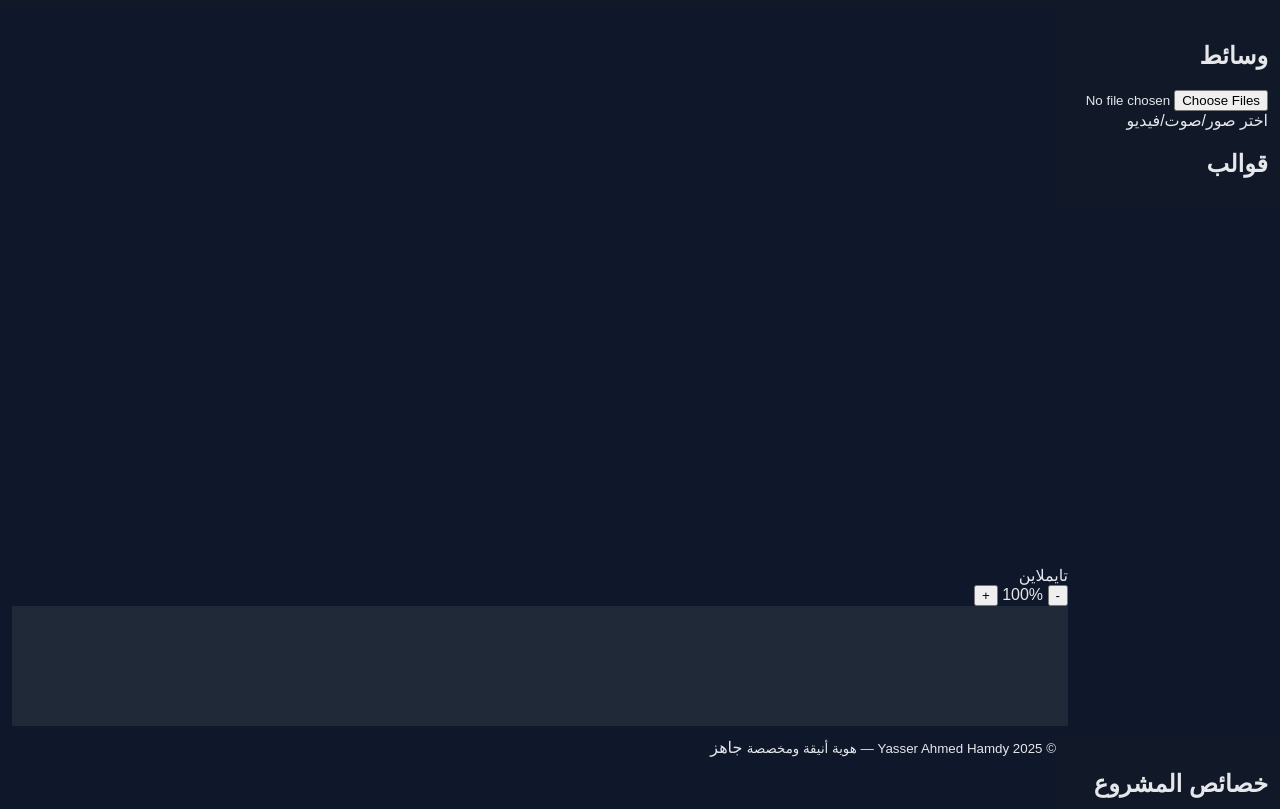
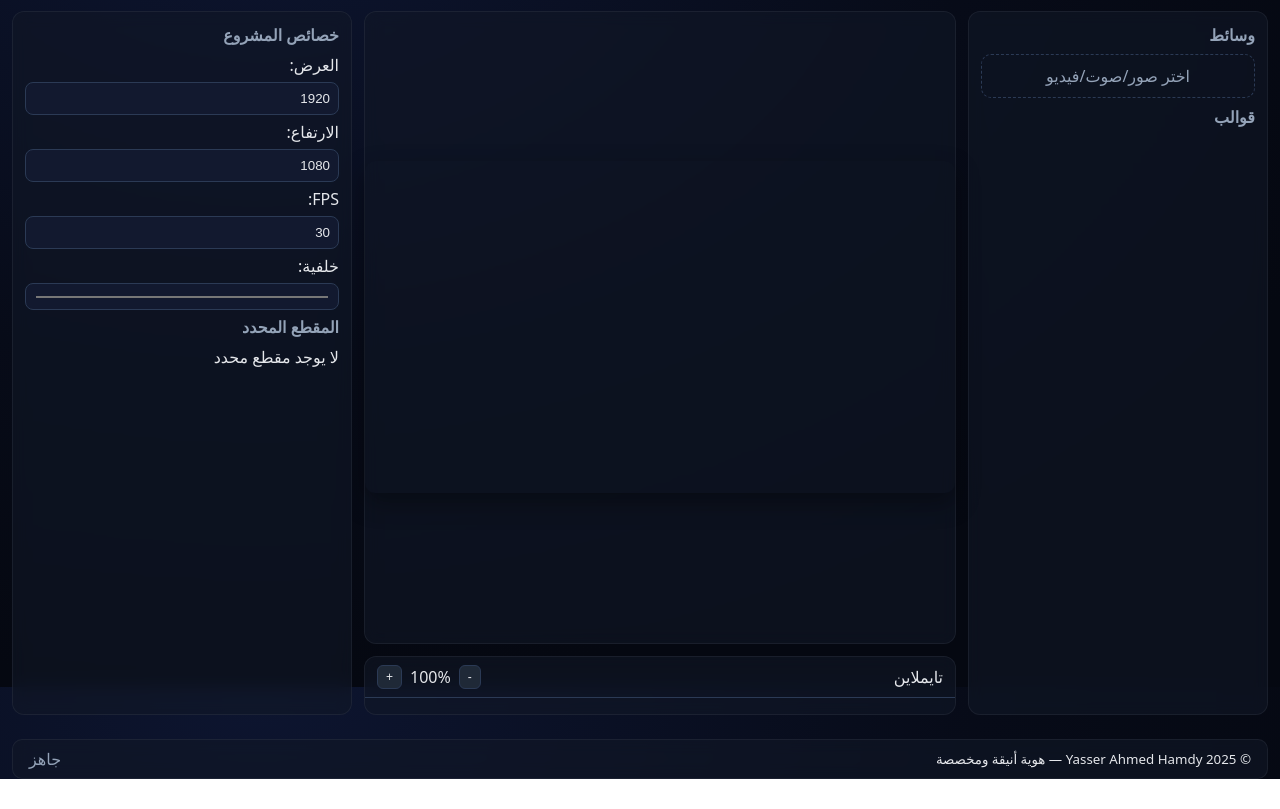
Before and after one commit to ya8796202-dotcom/YASSER-VIDEOS, a plain HTML site: page index.html in a window 1280 px wide. Shown: the part 113-922 px from the top of the page. After the commit the page ends 892 px from the top, so only its background shows below. Drawn offline with Linux system fonts and the light colour scheme.

Commit message:
Update styles.css
Signed-off-by: ya8796202-dotcom <ya8796202@gmail.com>

```diff
--- a/styles.css
+++ b/styles.css
@@ -1,11 +1,118 @@
-body { margin:0; font-family:"Cairo",sans-serif; background:#0f172a; color:#e5e7eb; }
-header { background:#111827; padding:12px; display:flex; justify-content:space-between; }
-nav button { margin:0 4px; padding:6px 12px; background:#1f2937; color:#fff; border:none; border-radius:4px; }
-aside { background:#111827; padding:12px; width:200px; float:right; }
-.editor { margin-right:200px; padding:12px; }
-#timeline { background:#1f2937; height:120px; overflow-x:auto; }
-.clip { display:inline-block; margin:4px; padding:6px; border-radius:4px; color:#000; }
-.clip-image { background:#0ea5e9; }
-.clip-audio { background:#22c55e; }
-.clip-video { background:#1d4ed8; }
-.clip-text { background:#f59e0b; }
+:root {
+  --bg: #0b1020;
+  --panel: #0f172a;
+  --glass: rgba(17, 24, 39, 0.6);
+  --border: #2b3a55;
+  --text: #e5e7eb;
+  --muted: #94a3b8;
+  --primary: #22c55e;
+  --primary-contrast: #052e1b;
+  --accent: #7c3aed;
+  --danger: #ef4444;
+}
+
+* { box-sizing: border-box; }
+html, body { height: 100%; }
+body {
+  margin: 0; font-family: "Cairo", system-ui, -apple-system, Segoe UI, Roboto, sans-serif;
+  background: radial-gradient(1200px 800px at 20% 0%, #0d1530 0%, #070b18 60%, #050811 100%);
+  color: var(--text);
+}
+
+.glass {
+  background: var(--glass);
+  backdrop-filter: blur(8px);
+  border: 1px solid rgba(255,255,255,0.06);
+}
+
+.app-header {
+  display: grid; grid-template-columns: 1fr auto; align-items: center;
+  padding: 12px 16px; position: sticky; top: 0; z-index: 10;
+}
+.brand { display: flex; align-items: center; gap: 10px; }
+.logo {
+  background: linear-gradient(135deg, var(--primary), #10b981);
+  color: #04110a; padding: 6px 10px; border-radius: 10px; font-weight: 800; letter-spacing: 0.5px;
+}
+.actions { display: flex; gap: 8px; }
+
+.btn, .btn-sm {
+  background: #1f2937; color: var(--text); border: 1px solid var(--border);
+  padding: 8px 12px; border-radius: 8px; cursor: pointer; transition: transform 0.08s ease, background 0.2s ease;
+}
+.btn-sm { padding: 4px 8px; border-radius: 6px; font-size: 12px; }
+.btn:hover, .btn-sm:hover { background: #253044; }
+.btn:active, .btn-sm:active { transform: scale(0.98); }
+.btn-primary { background: var(--primary); color: var(--primary-contrast); border-color: transparent; }
+.btn-primary:hover { filter: brightness(0.95); }
+
+.app-main {
+  display: grid; grid-template-columns: 300px 1fr 340px; gap: 12px;
+  padding: 12px; height: calc(100vh - 72px);
+}
+
+.sidebar, .panel { padding: 12px; border-radius: 12px; overflow: auto; }
+.sidebar h2, .panel h2 { margin: 0 0 8px 0; font-size: 16px; color: var(--muted); }
+.upload-label {
+  display: block; margin: 8px 0; padding: 10px; text-align: center; border: 1px dashed var(--border);
+  border-radius: 10px; cursor: pointer; color: var(--muted);
+}
+.upload-label input { display: none; }
+.media-list, .templates-list { list-style: none; margin: 0; padding: 0; }
+.media-list li, .templates-list li {
+  padding: 8px; margin-bottom: 6px; background: #141b2e; border: 1px solid var(--border);
+  border-radius: 8px; cursor: pointer; display: flex; justify-content: space-between; align-items: center;
+}
+.media-list li:hover, .templates-list li:hover { background: #18203a; }
+
+.editor { display: grid; grid-template-rows: 1fr auto; gap: 12px; }
+.preview {
+  display: grid; place-items: center; border-radius: 12px; position: relative;
+}
+#previewCanvas {
+  max-width: 100%; height: auto; border-radius: 10px; box-shadow: 0 10px 25px rgba(0,0,0,0.35);
+}
+
+.timeline-panel { border-radius: 12px; overflow: hidden; }
+.timeline-toolbar {
+  display: flex; align-items: center; justify-content: space-between; padding: 8px 12px; border-bottom: 1px solid var(--border);
+}
+.toolbar-actions { display: flex; align-items: center; gap: 8px; }
+#timeline {
+  padding: 8px; max-height: 200px; overflow: auto; position: relative;
+}
+
+.track {
+  position: relative; height: 52px; margin-bottom: 6px; background: #0f162c; border: 1px solid var(--border);
+  border-radius: 10px; padding: 4px; overflow: hidden;
+}
+.track-title {
+  position: absolute; left: 8px; top: 6px; color: var(--muted); font-size: 12px;
+}
+.clip {
+  position: absolute; top: 22px; height: 24px; border-radius: 8px; padding: 0 10px; display: flex;
+  align-items: center; gap: 8px; font-size: 12px; cursor: grab; border: 1px solid rgba(255,255,255,0.08);
+  box-shadow: 0 4px 8px rgba(0,0,0,0.25);
+}
+.clip:active { cursor: grabbing; }
+.clip-image { background: linear-gradient(135deg, #0ea5e9, #3b82f6); color:#041018; }
+.clip-audio { background: linear-gradient(135deg, #22c55e, #16a34a); color:#03140b; }
+.clip-video { background: linear-gradient(135deg, #1d4ed8, #2563eb); color:#05102a; }
+.clip-text  { background: linear-gradient(135deg, #f59e0b, #f97316); color:#261303; }
+
+input[type="number"], input[type="color"] {
+  width: 100%; background: #12192f; border: 1px solid var(--border); color: var(--text);
+  padding: 8px; border-radius: 8px; margin: 6px 0;
+}
+
+.clip-props label { display: block; margin-bottom: 8px; font-size: 13px; color: var(--muted); }
+.clip-props input, .clip-props select {
+  width: 100%; background: #12192f; border: 1px solid var(--border); color: var(--text);
+  padding: 8px; border-radius: 8px;
+}
+
+.app-footer {
+  display: flex; justify-content: space-between; align-items: center;
+  padding: 8px 16px; margin: 12px; border-radius: 10px;
+}
+.status { color: var(--muted); }
```
